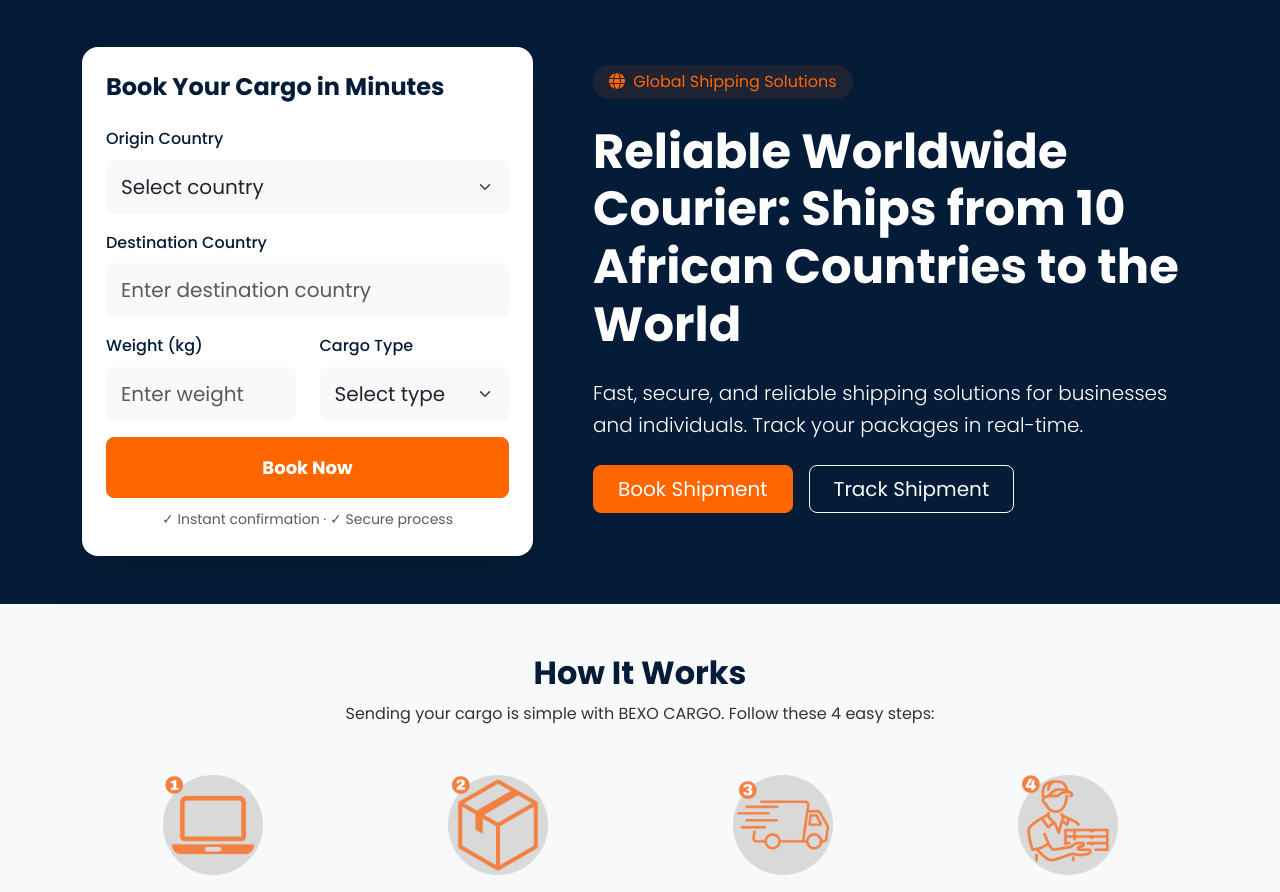
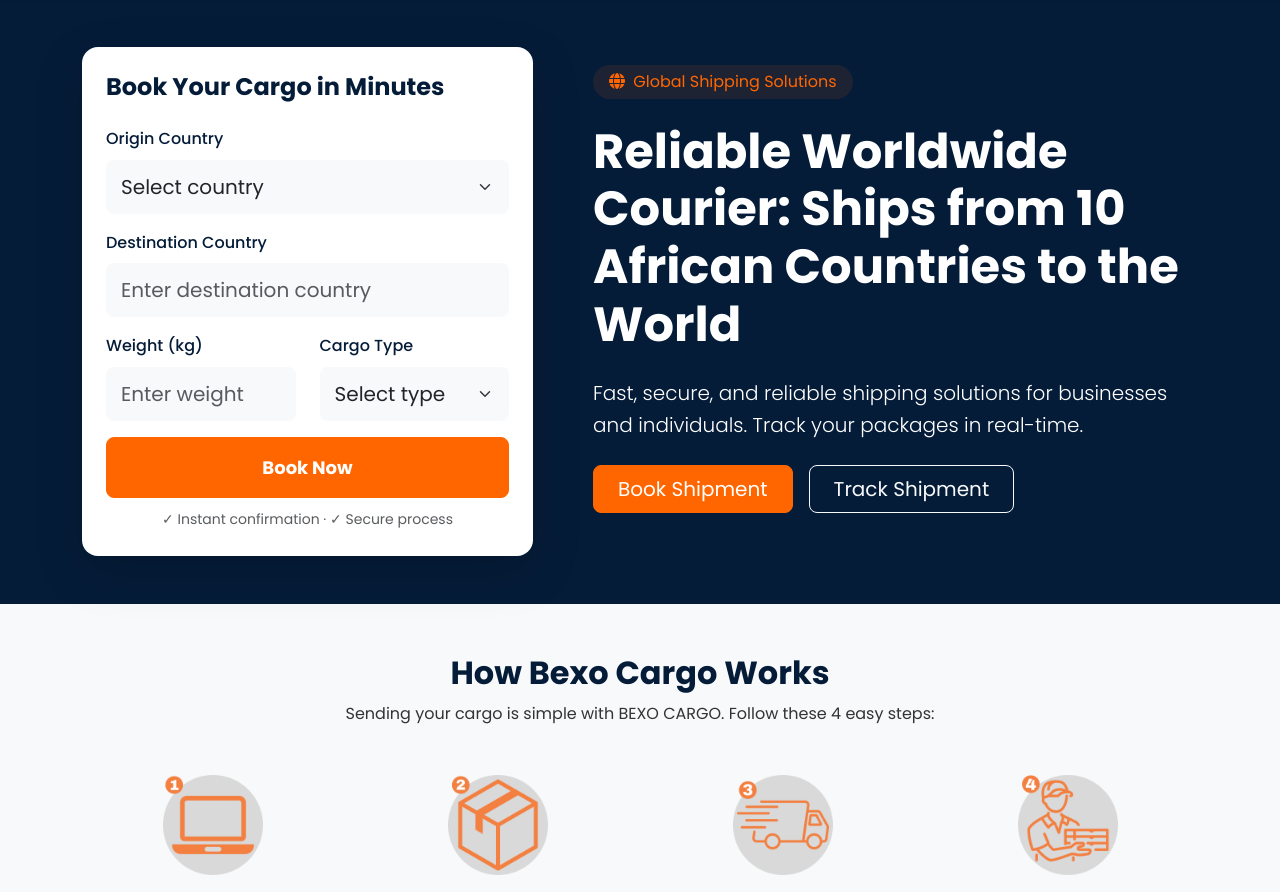
Before and after one commit to reloaded4k/BexoC, a Flask app: page / in a window 1280 px wide. Shown: the part 81-973 px from the top of the page. Run offline with Flask 3, Linux system fonts and the light colour scheme; some libraries are stand-ins or nearby versions.

Commit message:
Update the homepage to clarify how the cargo shipping process functions
Modify the "How It Works" section title in `templates/index.html` to "How Bexo Cargo Works" for clarity.

Replit-Commit-Author: Agent
Replit-Commit-Session-Id: 3d817e26-7ad8-4a07-b7f6-237202b7f0ab
Replit-Commit-Screenshot-Url: https://storage.googleapis.com/screenshot-production-us-central1/576b8c06-e46c-40cf-b31b-17ac9001f488/cf055306-8172-441d-8246-e5ad04c13efc.jpg

```diff
--- a/templates/index.html
+++ b/templates/index.html
@@ -231,7 +231,7 @@
 <section class="section py-5" id="how-it-works">
     <div class="container">
         <div class="text-center mb-5">
-            <h2 class="fw-bold mb-2">How It Works</h2>
+            <h2 class="fw-bold mb-2">How Bexo Cargo Works</h2>
             <p>Sending your cargo is simple with BEXO CARGO. Follow these 4 easy steps:</p>
         </div>
 
```
